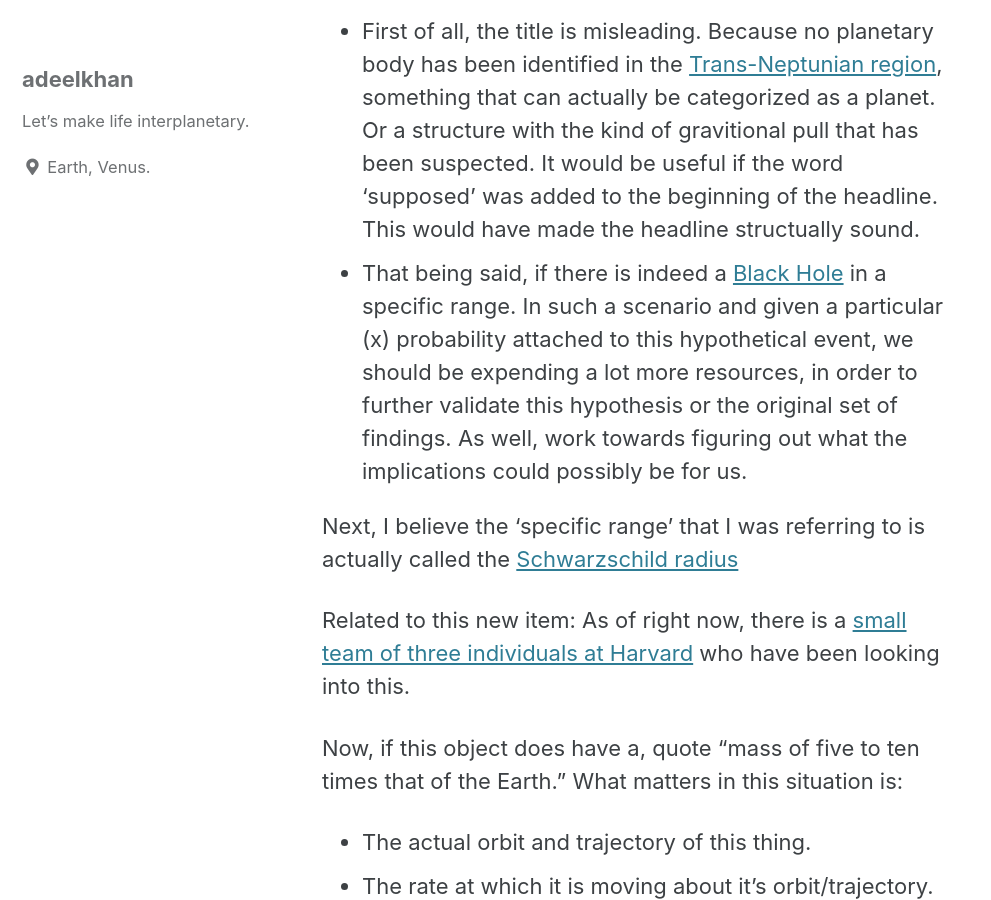
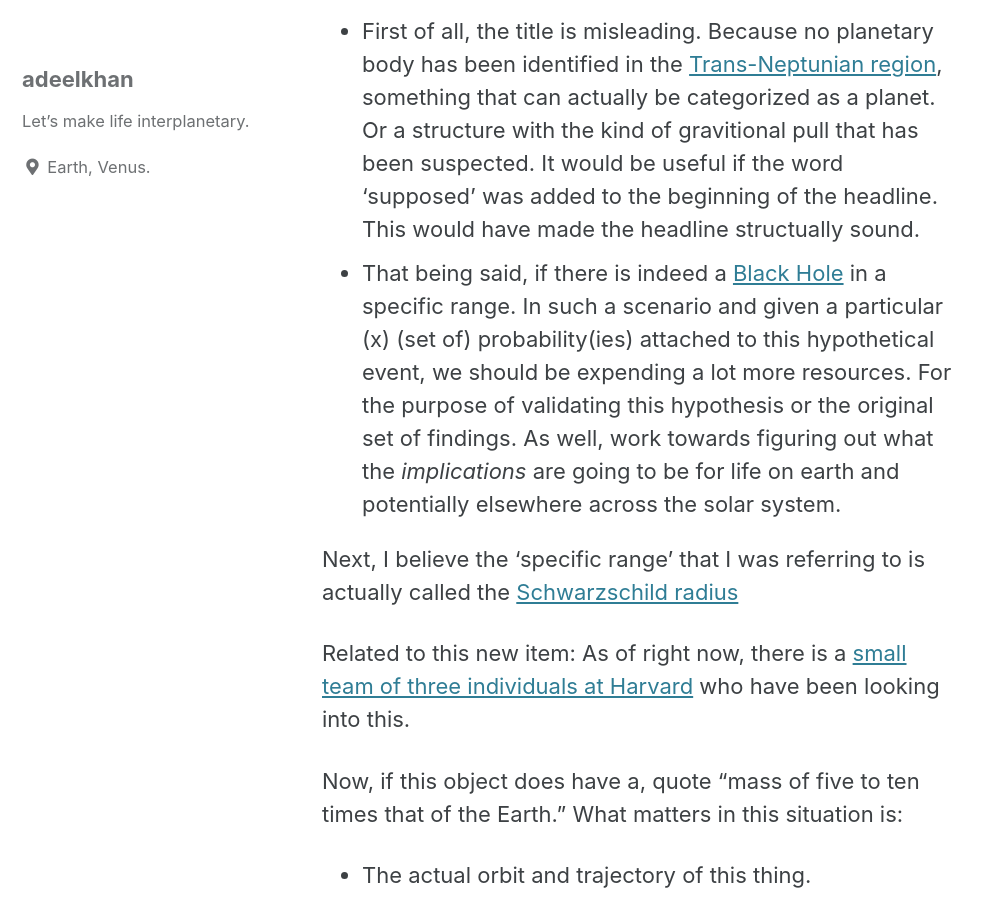
Before and after one commit to stellardreams/stellardreams.github.io, a Jekyll site: the page built from _posts/2020-10-29-Grape-fruit-sized-Black-Hole-in-the-outer-solar-system.md, in a window 1280 px wide and 900 px high, scrolled down 537 px. Shown: the whole window, without its empty margins (0-991 px from the left). Built offline with Jekyll 4.4.1, drawn with Linux system fonts in a browser that asks for light colours; cached includes are drawn as plain includes.

Commit message:
Update 2020-10-29-Grape-fruit-sized-Black-Hole-in-the-outer-solar-system.md
Minor edits.

```diff
--- a/_posts/2020-10-29-Grape-fruit-sized-Black-Hole-in-the-outer-solar-system.md
+++ b/_posts/2020-10-29-Grape-fruit-sized-Black-Hole-in-the-outer-solar-system.md
@@ -5,7 +5,7 @@ Over the summer, the following news item caught my attention.
 [Planet Nine could be a grapefruit-sized black hole, say astrophysicists](https://www.sciencefocus.com/news/planet-nine-could-be-a-grapefruit-sized-black-hole-say-astrophysicists/)
 
 * First of all, the title is misleading. Because no planetary body has been identified in the [Trans-Neptunian region](https://en.wikipedia.org/wiki/Planets_beyond_Neptune), something that can actually be categorized as a planet. Or a structure with the kind of gravitional pull that has been suspected. It would be useful if the word 'supposed' was added to the beginning of the headline. This would have made the headline structually sound.
-* That being said, if there is indeed a [Black Hole](https://en.wikipedia.org/wiki/Black_hole#:~:text=A%20black%20hole%20is%20a,to%20form%20a%20black%20hole.) in a specific range. In such a scenario and given a particular (x) probability attached to this hypothetical event, we should be expending a lot more resources, in order to further validate this hypothesis or the original set of findings. As well, work towards figuring out what the implications could possibly be for us.
+* That being said, if there is indeed a [Black Hole](https://en.wikipedia.org/wiki/Black_hole#:~:text=A%20black%20hole%20is%20a,to%20form%20a%20black%20hole.) in a specific range. In such a scenario and given a particular (x) (set of) probability(ies) attached to this hypothetical event, we should be expending a lot more resources. For the purpose of validating this hypothesis or the original set of findings. As well, work towards figuring out what the *implications* are going to be for life on earth and potentially elsewhere across the solar system.
 
 Next, I believe the 'specific range' that I was referring to is actually called the [Schwarzschild radius](https://en.wikipedia.org/wiki/Schwarzschild_radius)
 
```
